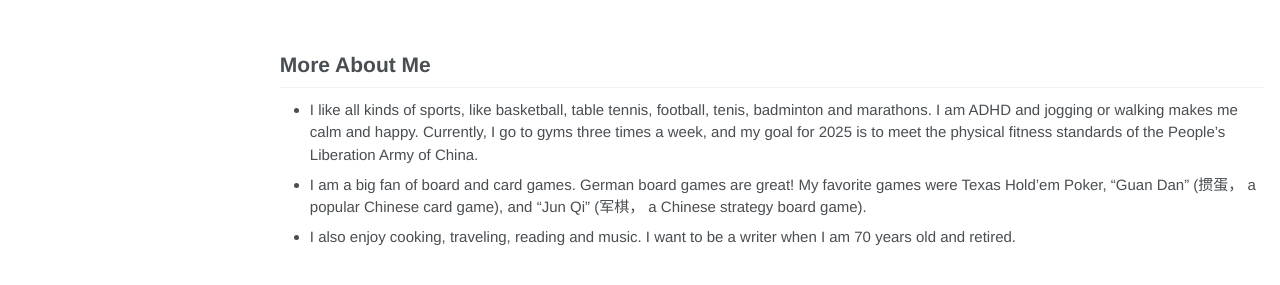
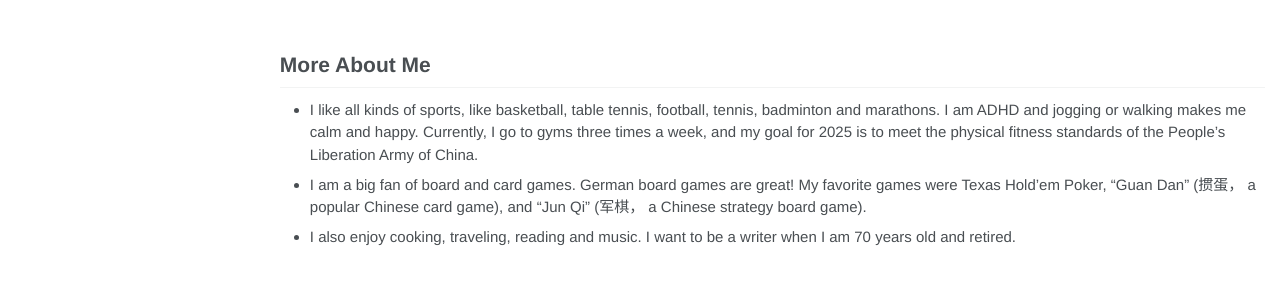
Before and after one commit to keyu-wang-2002/keyu-wang-2002.github.io, a Jekyll site: the page built from _pages/about.md, in a window 1280 px wide and 1092 px high. Shown: the part 753-1038 px from the top of the window. Built offline with Jekyll 4.4.1, drawn with Linux system fonts in a browser that asks for light colours.

Commit message:
Update about.md

```diff
--- a/_pages/about.md
+++ b/_pages/about.md
@@ -50,7 +50,7 @@ Please feel free to reach out to me via email, and you can find my <font color='
 <br>
 
 # More About Me
-- I like all kinds of sports, like basketball, table tennis, football, tenis, badminton and marathons. I am ADHD and jogging or walking makes me calm and happy. Currently, I go to gyms three times a week, and my goal for 2025 is to meet the physical fitness standards of the People's Liberation Army of China.
+- I like all kinds of sports, like basketball, table tennis, football, tennis, badminton and marathons. I am ADHD and jogging or walking makes me calm and happy. Currently, I go to gyms three times a week, and my goal for 2025 is to meet the physical fitness standards of the People's Liberation Army of China.
 - I am a big fan of board and card games. German board games are great! My favorite games were Texas Hold'em Poker, "Guan Dan" (掼蛋， a popular Chinese card game), and "Jun Qi" (军棋， a Chinese strategy board game).
 - I also enjoy cooking, traveling, reading and music. I want to be a writer when I am 70 years old and retired.
 
```
